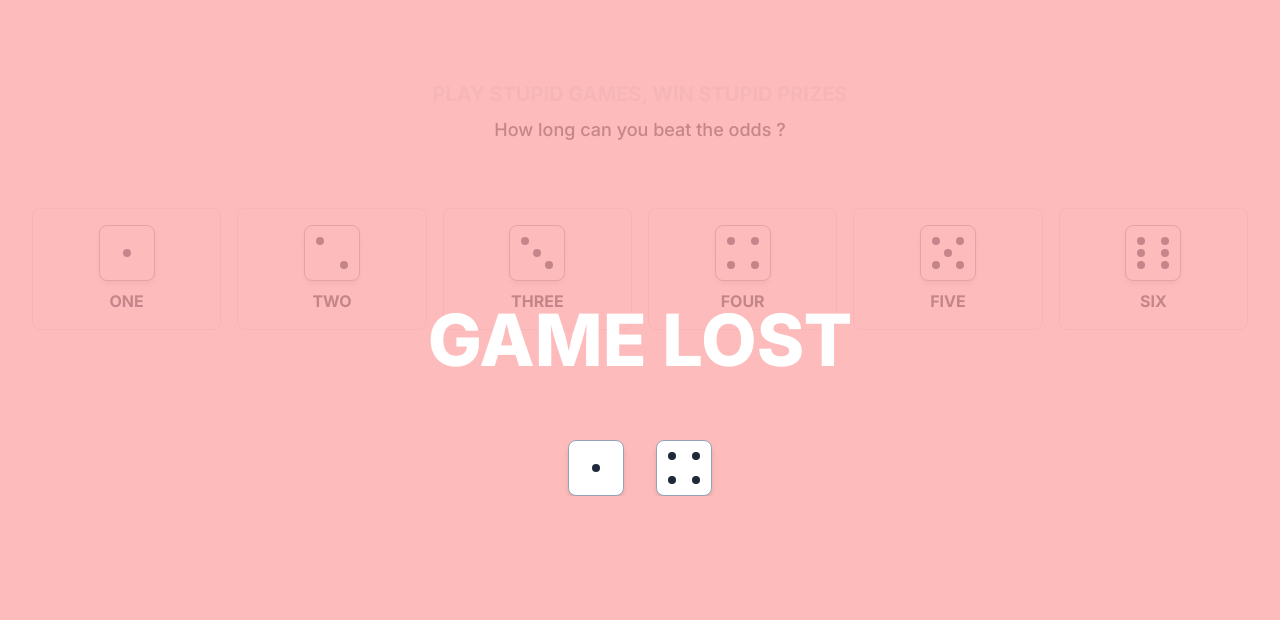
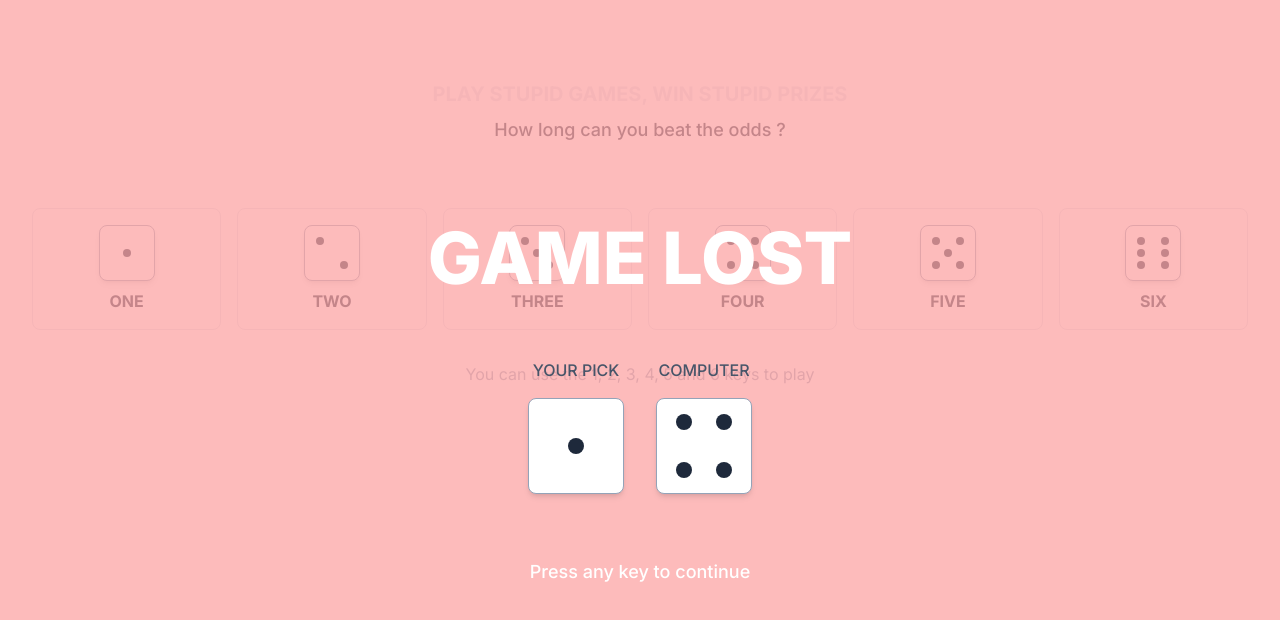
Before and after one commit to jean1591/rollTheDice, a Next.js app: page / in a window 1280 px wide. Both pictures are taken after a click on the button "ONE". Shown: the top 620 px of the page. Built offline with nearby package versions, Linux system fonts and the light colour scheme.

Commit message:
feat: add die size

```diff
--- a/src/app/(public)/components/Dice.tsx
+++ b/src/app/(public)/components/Dice.tsx
@@ -1,143 +1,150 @@
 import { ReactNode } from 'react'
+import { classNames } from '@/utils/classNames'
 
-export const DieOne = () => {
+export const DieOne = ({ size }: { size: 'sm' | 'lg' }) => {
   return (
-    <Die>
+    <Die size={size}>
       <Row>
-        <EmptyPin />
-        <EmptyPin />
-        <EmptyPin />
+        <EmptyPin size={size} />
+        <EmptyPin size={size} />
+        <EmptyPin size={size} />
       </Row>
       <Row>
-        <EmptyPin />
-        <FilledPin />
-        <EmptyPin />
+        <EmptyPin size={size} />
+        <FilledPin size={size} />
+        <EmptyPin size={size} />
       </Row>
       <Row>
-        <EmptyPin />
-        <EmptyPin />
-        <EmptyPin />
+        <EmptyPin size={size} />
+        <EmptyPin size={size} />
+        <EmptyPin size={size} />
       </Row>
     </Die>
   )
 }
 
-export const DieTwo = () => {
+export const DieTwo = ({ size }: { size: 'sm' | 'lg' }) => {
   return (
-    <Die>
+    <Die size={size}>
       <Row>
-        <FilledPin />
-        <EmptyPin />
-        <EmptyPin />
+        <FilledPin size={size} />
+        <EmptyPin size={size} />
+        <EmptyPin size={size} />
       </Row>
       <Row>
-        <EmptyPin />
-        <EmptyPin />
-        <EmptyPin />
+        <EmptyPin size={size} />
+        <EmptyPin size={size} />
+        <EmptyPin size={size} />
       </Row>
       <Row>
-        <EmptyPin />
-        <EmptyPin />
-        <FilledPin />
+        <EmptyPin size={size} />
+        <EmptyPin size={size} />
+        <FilledPin size={size} />
       </Row>
     </Die>
   )
 }
 
-export const DieThree = () => {
+export const DieThree = ({ size }: { size: 'sm' | 'lg' }) => {
   return (
-    <Die>
+    <Die size={size}>
       <Row>
-        <FilledPin />
-        <EmptyPin />
-        <EmptyPin />
+        <FilledPin size={size} />
+        <EmptyPin size={size} />
+        <EmptyPin size={size} />
       </Row>
       <Row>
-        <EmptyPin />
-        <FilledPin />
-        <EmptyPin />
+        <EmptyPin size={size} />
+        <FilledPin size={size} />
+        <EmptyPin size={size} />
       </Row>
       <Row>
-        <EmptyPin />
-        <EmptyPin />
-        <FilledPin />
+        <EmptyPin size={size} />
+        <EmptyPin size={size} />
+        <FilledPin size={size} />
       </Row>
     </Die>
   )
 }
 
-export const DieFour = () => {
+export const DieFour = ({ size }: { size: 'sm' | 'lg' }) => {
   return (
-    <Die>
+    <Die size={size}>
       <Row>
-        <FilledPin />
-        <EmptyPin />
-        <FilledPin />
+        <FilledPin size={size} />
+        <EmptyPin size={size} />
+        <FilledPin size={size} />
       </Row>
       <Row>
-        <EmptyPin />
-        <EmptyPin />
-        <EmptyPin />
+        <EmptyPin size={size} />
+        <EmptyPin size={size} />
+        <EmptyPin size={size} />
       </Row>
       <Row>
-        <FilledPin />
-        <EmptyPin />
-        <FilledPin />
+        <FilledPin size={size} />
+        <EmptyPin size={size} />
+        <FilledPin size={size} />
       </Row>
     </Die>
   )
 }
 
-export const DieFive = () => {
+export const DieFive = ({ size }: { size: 'sm' | 'lg' }) => {
   return (
-    <Die>
+    <Die size={size}>
       <Row>
-        <FilledPin />
-        <EmptyPin />
-        <FilledPin />
+        <FilledPin size={size} />
+        <EmptyPin size={size} />
+        <FilledPin size={size} />
       </Row>
       <Row>
-        <EmptyPin />
-        <FilledPin />
-        <EmptyPin />
+        <EmptyPin size={size} />
+        <FilledPin size={size} />
+        <EmptyPin size={size} />
       </Row>
       <Row>
-        <FilledPin />
-        <EmptyPin />
-        <FilledPin />
+        <FilledPin size={size} />
+        <EmptyPin size={size} />
+        <FilledPin size={size} />
       </Row>
     </Die>
   )
 }
 
-export const DieSix = () => {
+export const DieSix = ({ size }: { size: 'sm' | 'lg' }) => {
   return (
-    <Die>
+    <Die size={size}>
       <Row>
-        <FilledPin />
-        <EmptyPin />
-        <FilledPin />
+        <FilledPin size={size} />
+        <EmptyPin size={size} />
+        <FilledPin size={size} />
       </Row>
       <Row>
-        <FilledPin />
-        <EmptyPin />
-        <FilledPin />
+        <FilledPin size={size} />
+        <EmptyPin size={size} />
+        <FilledPin size={size} />
       </Row>
       <Row>
-        <FilledPin />
-        <EmptyPin />
-        <FilledPin />
+        <FilledPin size={size} />
+        <EmptyPin size={size} />
+        <FilledPin size={size} />
       </Row>
     </Die>
   )
 }
 
-const EmptyPin = () => {
-  return <div className="h-2 w-2 rounded-full bg-white" />
+const EmptyPin = ({ size }: { size: 'sm' | 'lg' }) => {
+  return (
+    <div className={classNames(pinSizeMapper[size], 'rounded-full bg-white')} />
+  )
 }
 
-const FilledPin = () => {
-  return <div className="h-2 w-2 rounded-full bg-slate-800" />
+const FilledPin = ({ size }: { size: 'sm' | 'lg' }) => {
+  return (
+    <div
+      className={classNames(pinSizeMapper[size], 'rounded-full bg-slate-800')}
+    />
+  )
 }
 
 const Row = ({ children }: { children: ReactNode }) => {
@@ -146,10 +153,31 @@ const Row = ({ children }: { children: ReactNode }) => {
   )
 }
 
-const Die = ({ children }: { children: ReactNode }) => {
+const Die = ({
+  children,
+  size,
+}: {
+  children: ReactNode
+  size: 'sm' | 'lg'
+}) => {
   return (
-    <div className="flex h-14 w-14 flex-col items-center justify-center space-y-1 rounded-lg border-[1px] border-slate-400 bg-white p-1 text-center text-sm shadow-md">
+    <div
+      className={classNames(
+        dieSizeMapper[size],
+        'flex flex-col items-center justify-center rounded-lg border-[1px] border-slate-400 bg-white text-center text-sm shadow-md'
+      )}
+    >
       {children}
     </div>
   )
 }
+
+const pinSizeMapper: Record<'sm' | 'lg', string> = {
+  sm: 'h-2 w-2',
+  lg: 'h-4 w-4',
+}
+
+const dieSizeMapper: Record<'sm' | 'lg', string> = {
+  sm: 'h-14 w-14 space-y-1 p-1',
+  lg: 'h-24 w-24 space-y-2 p-2',
+}
--- a/src/app/(public)/components/DiceSelection.tsx
+++ b/src/app/(public)/components/DiceSelection.tsx
@@ -31,25 +31,33 @@ export const DiceSelection = () => {
   }, [])
 
   return (
+    <div>
       <div className="grid grid-cols-2 gap-2 md:grid-cols-3 md:gap-4 lg:grid-cols-6">
         <DieCard value="one">
-        <DieOne />
+          <DieOne size="sm" />
         </DieCard>
         <DieCard value="two">
-        <DieTwo />
+          <DieTwo size="sm" />
         </DieCard>
         <DieCard value="three">
-        <DieThree />
+          <DieThree size="sm" />
         </DieCard>
         <DieCard value="four">
-        <DieFour />
+          <DieFour size="sm" />
         </DieCard>
         <DieCard value="five">
-        <DieFive />
+          <DieFive size="sm" />
         </DieCard>
         <DieCard value="six">
-        <DieSix />
+          <DieSix size="sm" />
         </DieCard>
+      </div>
+
+      <div className="mt-8">
+        <p className="text-center text-base text-slate-400">
+          You can use the 1, 2, 3, 4, 5 and 6 keys to play
+        </p>
+      </div>
 
       {!isNil(selectedDie) && <GameResultModal />}
     </div>
--- a/src/app/(public)/components/GameResultModal.tsx
+++ b/src/app/(public)/components/GameResultModal.tsx
@@ -18,12 +18,12 @@ const getRandomNumber = (): number => {
 }
 
 const dieNumberToDieComponent: Record<number, JSX.Element> = {
-  1: <DieOne />,
-  2: <DieTwo />,
-  3: <DieThree />,
-  4: <DieFour />,
-  5: <DieFive />,
-  6: <DieSix />,
+  1: <DieOne size="lg" />,
+  2: <DieTwo size="lg" />,
+  3: <DieThree size="lg" />,
+  4: <DieFour size="lg" />,
+  5: <DieFive size="lg" />,
+  6: <DieSix size="lg" />,
 }
 
 export const GameResultModal = () => {
@@ -31,7 +31,7 @@ export const GameResultModal = () => {
 
   const { selectedDie } = useSelector((state: RootState) => state.user)
 
-  const handleKeyDown = (event: KeyboardEvent) => {
+  const handleKeyDown = () => {
     dispatch(setSelectedDie(null))
   }
 
@@ -48,7 +48,6 @@ export const GameResultModal = () => {
   }
 
   const computerNumber = getRandomNumber()
-
   const gameIsWon = computerNumber === selectedDie
 
   const UserDie = () => dieNumberToDieComponent[selectedDie]
@@ -69,19 +68,36 @@ export const GameResultModal = () => {
       />
 
       <div className="fixed inset-0 z-10 w-screen overflow-y-auto">
-        <div className="flex min-h-full items-end justify-center p-4 text-center md:items-center md:p-0">
+        <div className="flex min-h-full items-center justify-center p-4 text-center">
           <DialogPanel
+            onClick={() => dispatch(setSelectedDie(null))}
             transition
             className="relative flex w-full transform items-center justify-center overflow-hidden"
           >
-            <div className="text-left">
-              <DialogTitle className="text-2xl font-extrabold uppercase leading-6 text-white lg:text-7xl">
+            <div className="mt-2">
+              <DialogTitle className="text-4xl font-extrabold uppercase leading-6 text-white lg:text-7xl">
                 {gameIsWon ? 'Game won' : 'Game lost'}
               </DialogTitle>
 
               <div className="mt-16 flex items-center justify-center gap-x-8">
-                <UserDie />
-                <ComputerDie />
+                <div className="space-y-4">
+                  <p className="text-center font-medium uppercase text-slate-600">
+                    Your pick
+                  </p>
+                  <UserDie />
+                </div>
+                <div className="space-y-4">
+                  <p className="text-center font-medium uppercase text-slate-600">
+                    Computer
+                  </p>
+                  <ComputerDie />
+                </div>
+              </div>
+
+              <div className="mt-16">
+                <p className="text-center text-lg font-medium text-white">
+                  Press any key to continue
+                </p>
               </div>
             </div>
           </DialogPanel>
```
Lines whose indentation alone changed are shown as unchanged.
